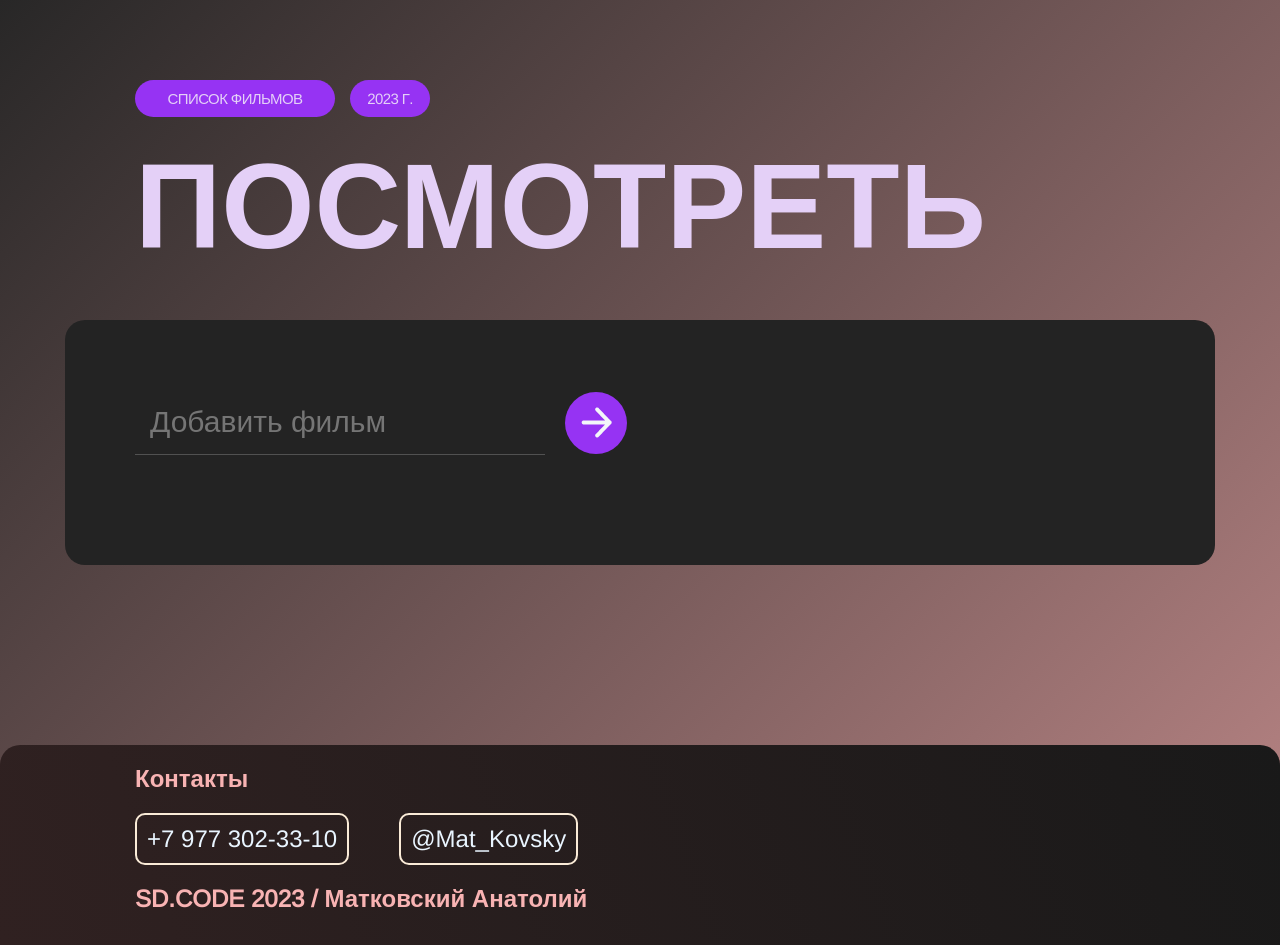
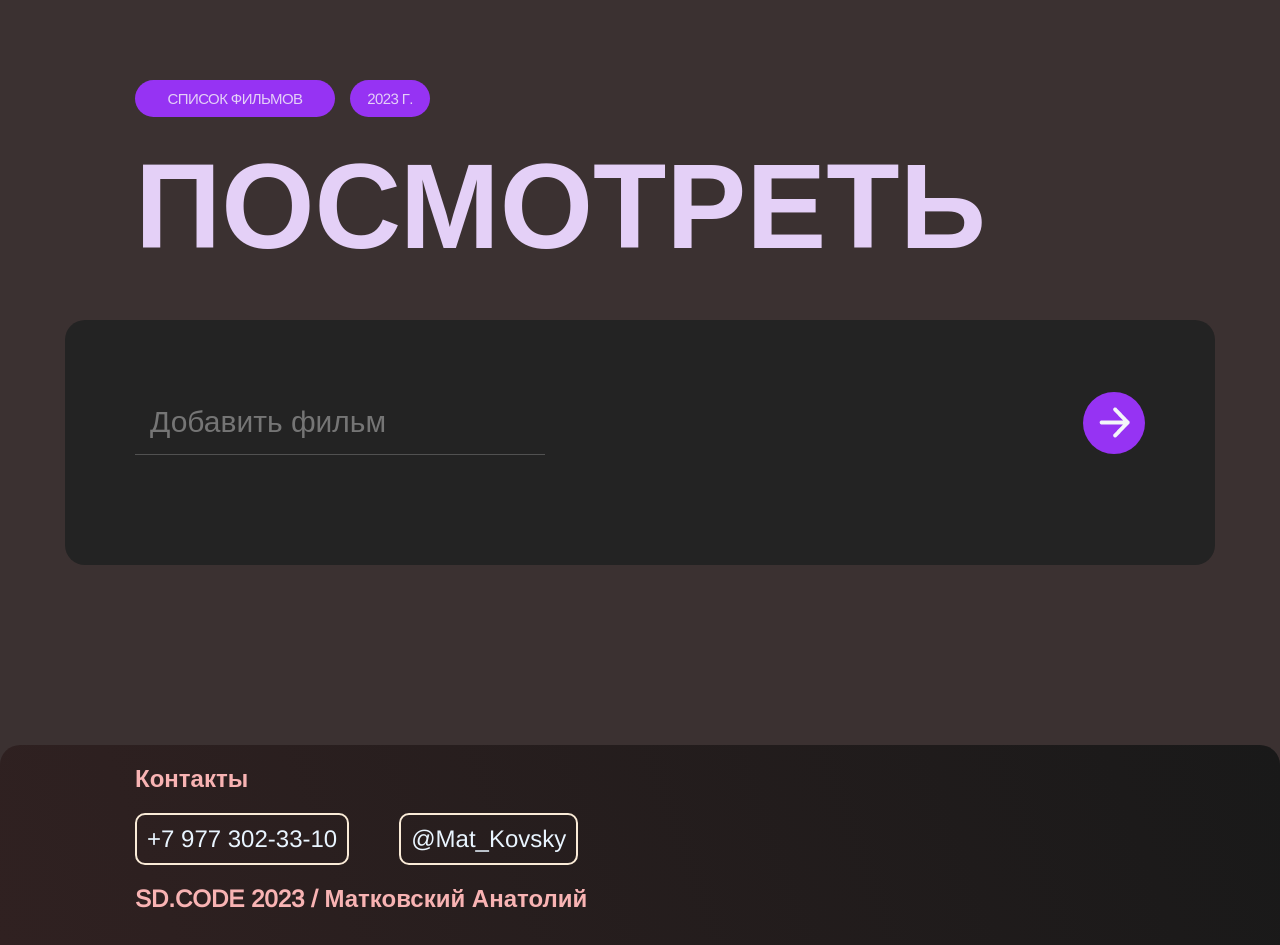
Before and after one commit to MatkovskyA/filmsList, a plain HTML site: page index.html in a window 1280 px wide. Drawn offline with nearby package versions, Linux system fonts and the light colour scheme.

Commit message:
Исправлен футер и space-between

```diff
--- a/styles/footer.css
+++ b/styles/footer.css
@@ -3,7 +3,6 @@
     background: linear-gradient(250deg, #191919, #302121);
     border-top-left-radius: 20px;
     border-top-right-radius: 20px;
-
 }
 
 .footer__inner {
--- a/styles/main.css
+++ b/styles/main.css
@@ -3,12 +3,11 @@ html {
 }
 
 body {
-    background: linear-gradient(135deg, #282727, #bb8686);
-
+    background-color: #3b3131;
 }
 
 .container {
-    width: 1150px;
+    max-width: 1150px;
     margin: 0 auto;
     display: block;
 }
@@ -75,6 +74,7 @@ h1 {
 .block__inner_text {
     display: flex;
     align-items: center;
+    justify-content: space-between;
     margin-bottom: 40px;
 }
 
```
